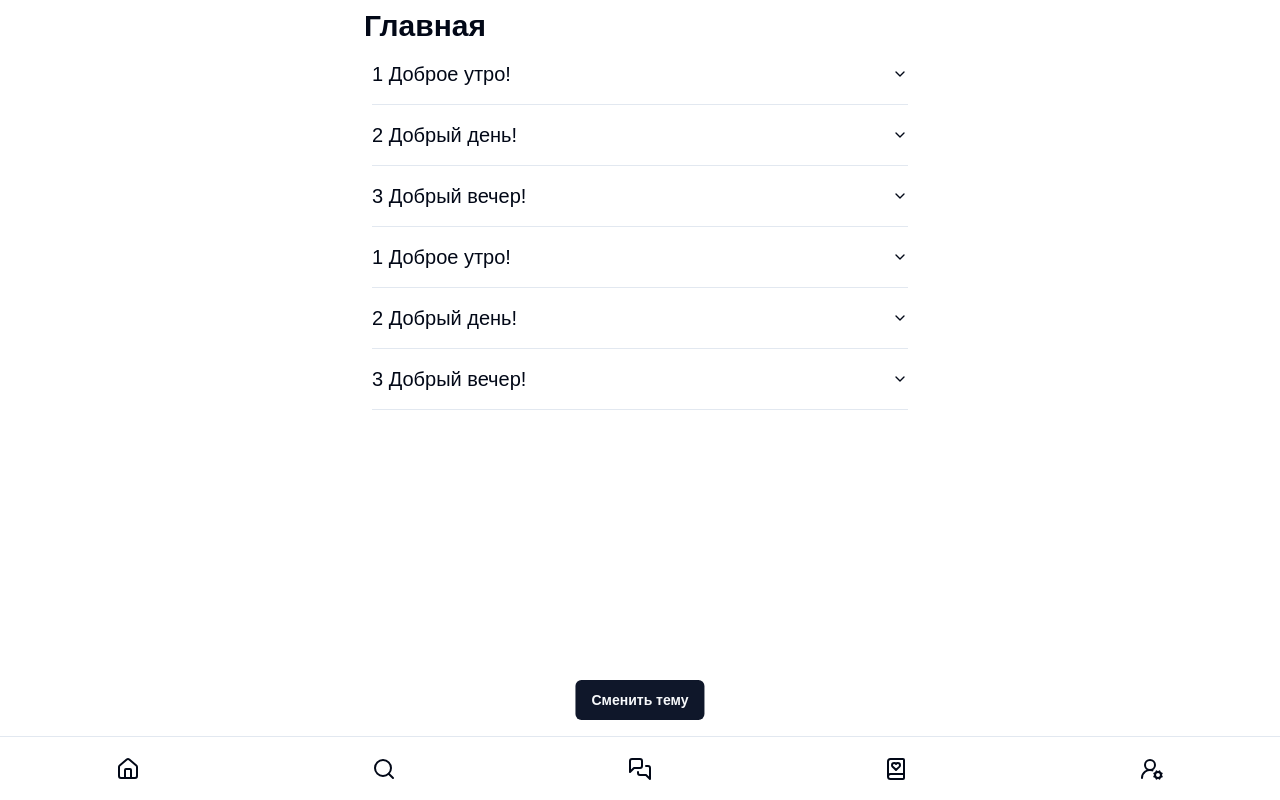
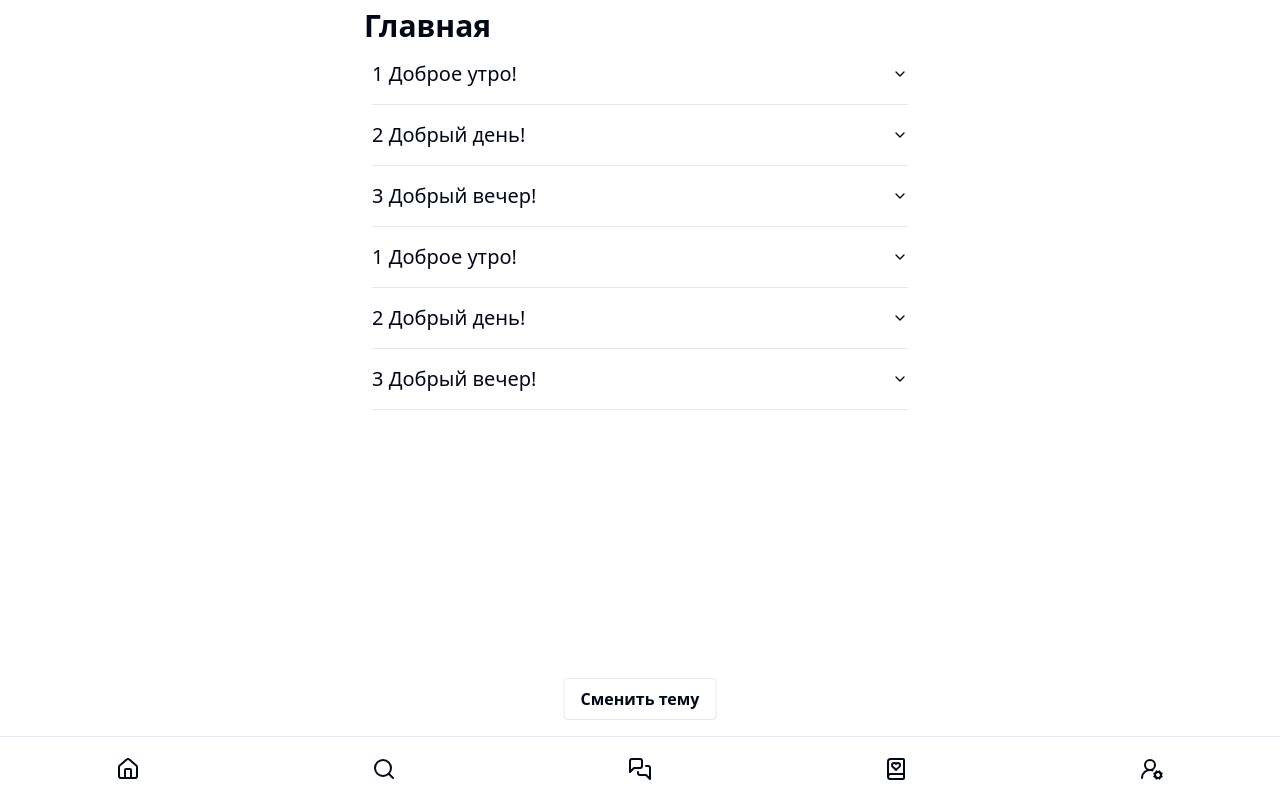
Before and after one commit to katsiev1997/ing-phrase-book-pwa, a Next.js app: page / in a window 1280 px wide. Built offline with nearby package versions, Linux system fonts and the light colour scheme.

Commit message:
fix font and drawer

```diff
--- a/app/globals.css
+++ b/app/globals.css
@@ -2,10 +2,7 @@
 @tailwind components;
 @tailwind utilities;
 
-@import url('https://fonts.googleapis.com/css2?family=Ubuntu:ital,wght@0,300;0,400;0,500;0,700;1,300;1,400;1,500;1,700&display=swap');
-
 body {
-  font-family: 'Ubuntu', sans-serif;
   overflow: hidden;
 }
 
--- a/app/layout.tsx
+++ b/app/layout.tsx
@@ -2,6 +2,16 @@ import type { Metadata } from "next";
 import "./globals.css";
 import { NavMenu } from "@/components/nav-menu";
 import { ThemeProvider } from "@/components/theme-provider";
+import { Montserrat } from 'next/font/google'
+
+
+const montserrat = Montserrat({
+	weight: ['400', '500', '600', '700', '800'],
+	style: ['normal'],
+	subsets: ['latin'],
+	variable: '--font-montserrat',
+	display: 'swap',
+})
 
 export const metadata: Metadata = {
     title: "IngPhraseBook - ингушский разговорник",
@@ -15,7 +25,7 @@ export default function RootLayout({
 }>) {
     return (
         <html lang="en">
-            <body className={`antialiased`}>
+            <body className={montserrat.variable}>
                 <ThemeProvider
                     attribute="class"
                     defaultTheme="system"
--- a/app/page.tsx
+++ b/app/page.tsx
@@ -8,14 +8,11 @@ import {
     AccordionItem,
     AccordionTrigger,
 } from "@/components/ui/accordion";
-import { Button } from "@/components/ui/button";
 
 export default function Home() {
     return (
         <div className="w-full max-w-xl mx-auto my-0">
-            <Button className="absolute left-1/2 bottom-20 z-10 -translate-x-1/2 font-semibold">
-                <Drawer />
-            </Button>
+            <Drawer />
             <h1 className="text-3xl font-bold mt-2 ml-3">Главная</h1>
             <div className="overflow-y-auto h-[calc(100vh-4rem)] pb-28">
                 <Accordion type="single" collapsible className="w-full px-5">
--- a/components/drawer.tsx
+++ b/components/drawer.tsx
@@ -13,7 +13,7 @@ import { Button } from "./ui/button";
 export const Drawer = () => {
     return (
         <Sheet>
-            <SheetTrigger>Сменить тему</SheetTrigger>
+            <SheetTrigger  className="border border-border px-4 py-2 hover:border-black transition-all rounded absolute left-1/2 bottom-20 z-10 -translate-x-1/2 font-semibold">Сменить тему</SheetTrigger>
             <SheetContent>
                 <SheetHeader>
                     <SheetTitle>Выберите тему разговора!</SheetTitle>
```
